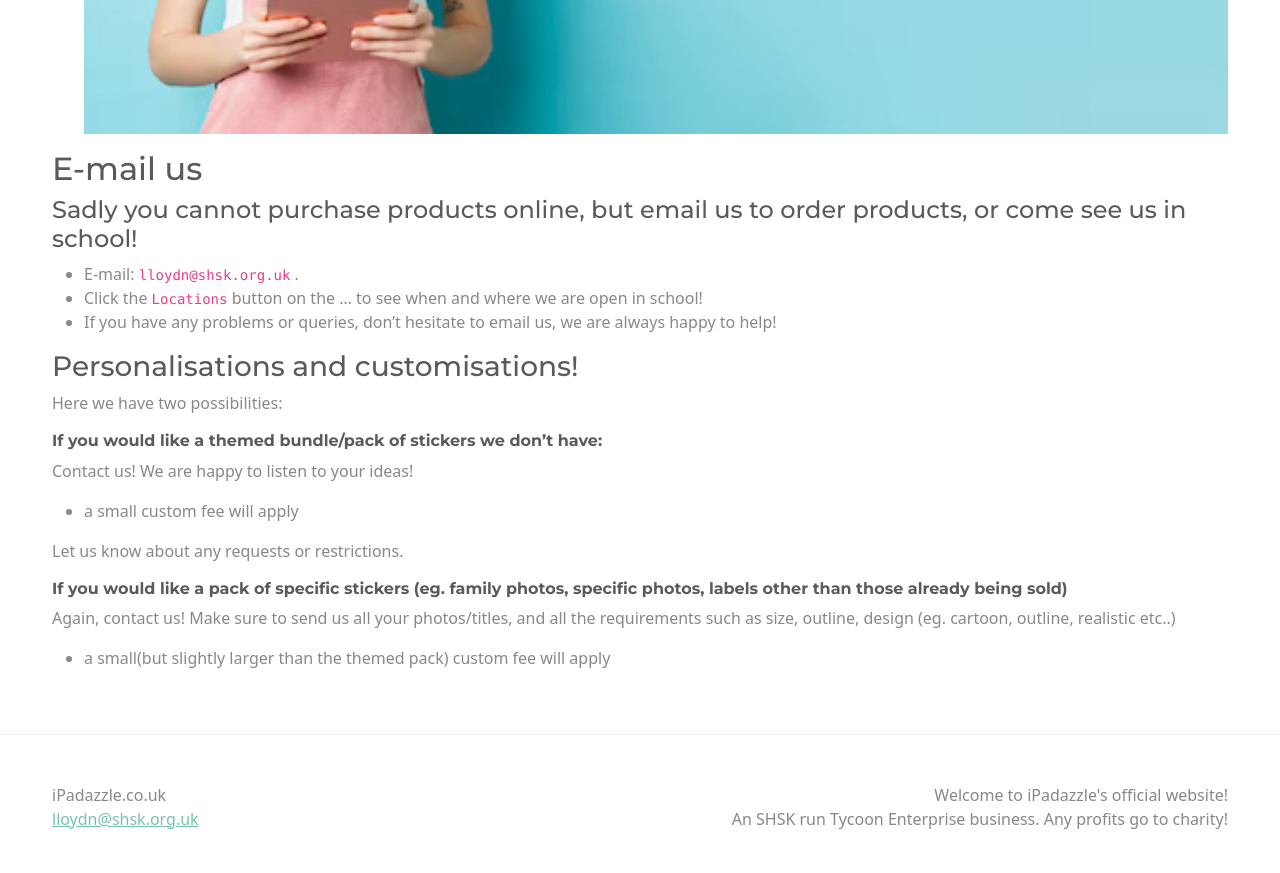
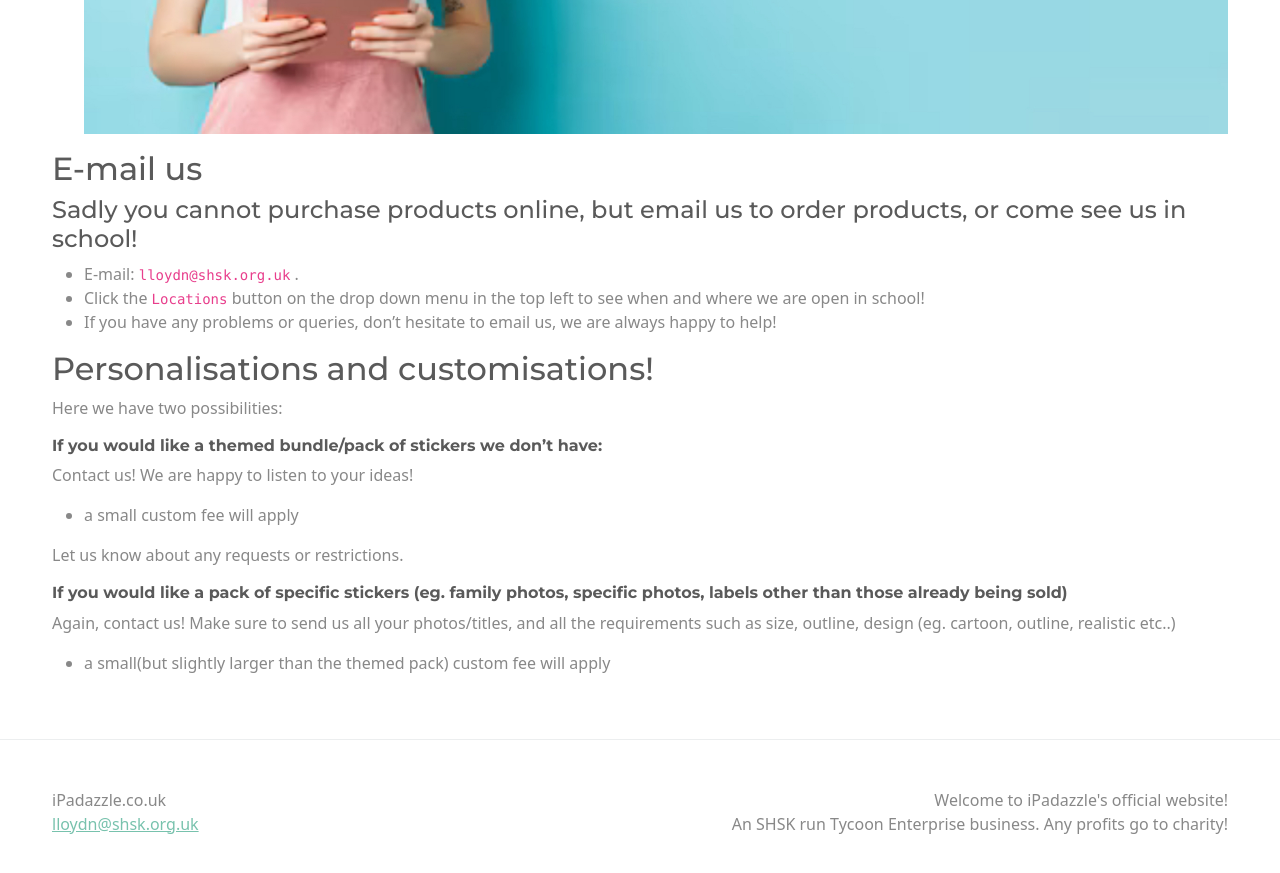
Before and after one commit to NatashaCELloyd/NatashaCELloyd.github.io, a Jekyll site: the page built from index.md, in a window 1280 px wide and 900 px high, scrolled down 735 px. Shown: the top 873 px of the window. Built offline with Jekyll 4.4.1, drawn with Linux system fonts in a browser that asks for light colours.

Commit message:
Update index.md

```diff
--- a/index.md
+++ b/index.md
@@ -20,11 +20,11 @@ title: iPadazzle!
 #### Sadly you cannot purchase products online, but email us to order products, or come see us in school!
 
 * E-mail: `lloydn@shsk.org.uk` .
-* Click the `Locations` button on the ... to see when and where we are open in school!
+* Click the `Locations` button on the drop down menu in the top left to see when and where we are open in school!
 * If you have any problems or queries, don't hesitate to email us, we are always happy to help!
 
 
-### Personalisations and customisations!
+## Personalisations and customisations!
 
 Here we have two possibilities:
 
```
